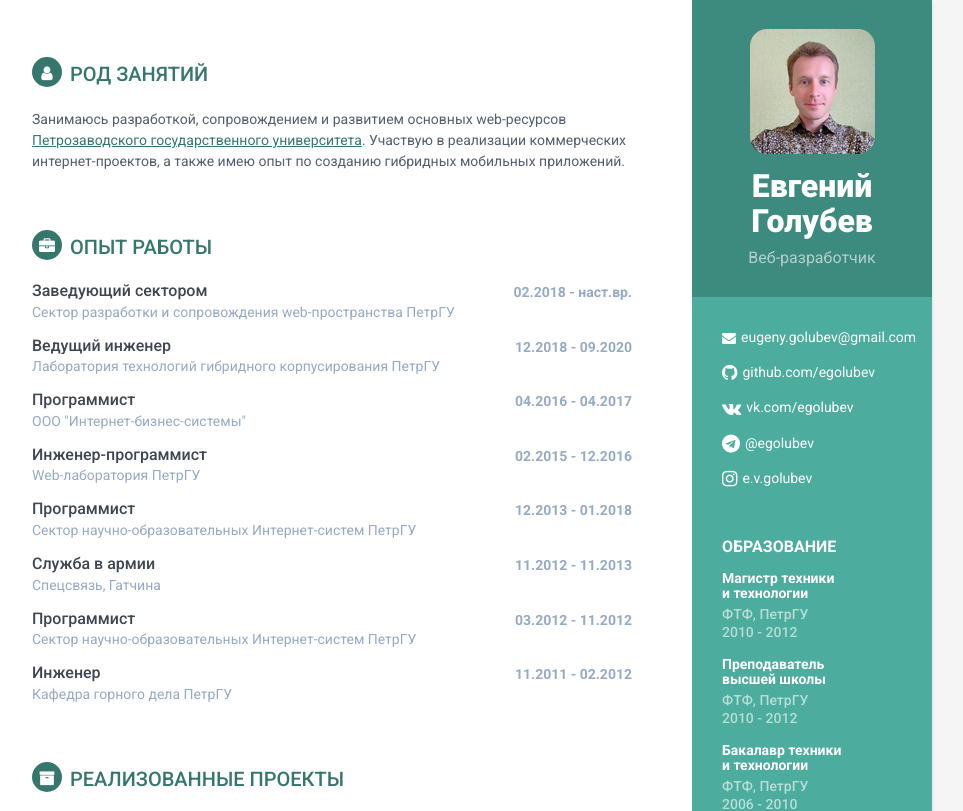
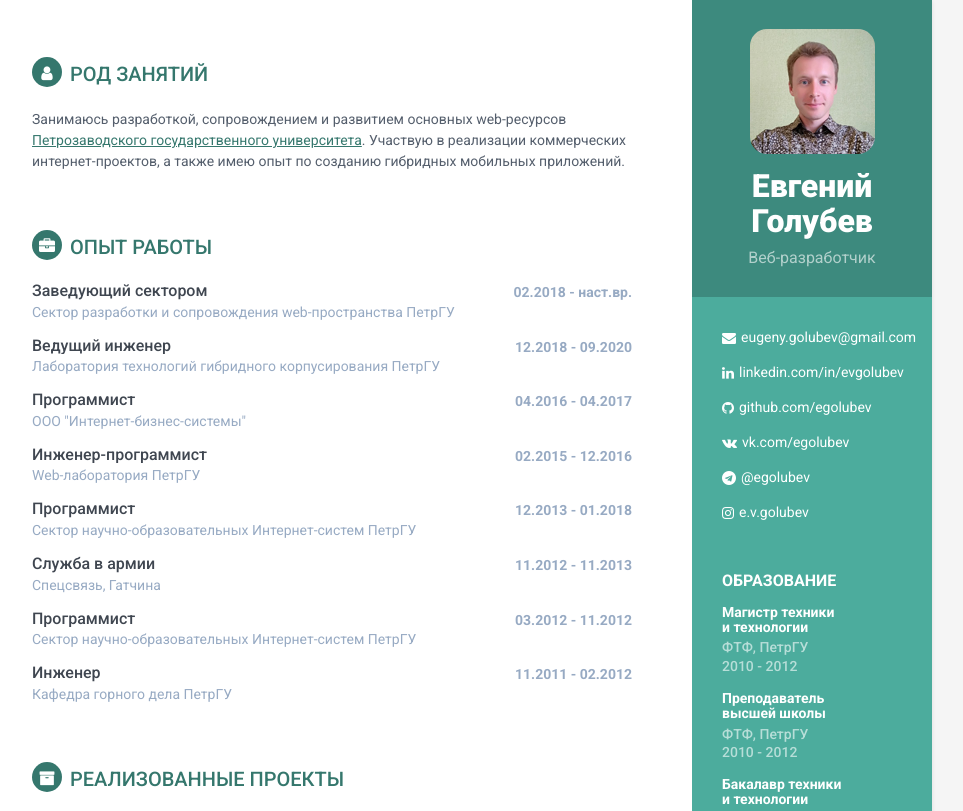
Before and after one commit to egolubev/egolubev.github.io, a PHP site: page / in a window 1280 px wide. Shown: the part 31-842 px from the top of the page, without its empty margins (188-1151 px from the left). Run offline with PHP 8.4, Linux system fonts and the light colour scheme.

Commit message:
linkedin

```diff
--- a/my.css
+++ b/my.css
@@ -9,3 +9,6 @@ a.text-underline:active,
 a.text-underline:hover  {
 	text-decoration: underline;
 }
+.sidebar-wrapper .contact-list .my-icon .fa {
+	font-size: 14px;
+}
--- a/right_column.html
+++ b/right_column.html
@@ -6,11 +6,12 @@
     </div>
     <div class="contact-container container-block">
         <ul class="list-unstyled contact-list">
-            <li class="email"><i class="fa fa-envelope"></i><a href="mailto:eugeny.golubev@gmail.com">eugeny.golubev@gmail.com</a></li>
-            <li class="github"><i class="fa fa-github"></i><a href="https://github.com/egolubev" target="_blank">github.com/egolubev</a></li>
-            <li class="vk"><i class="fa fa-vk"></i><a href="https://vk.com/egolubev" target="_blank">vk.com/egolubev</a></li>
-            <li class="github"><i class="fa fa-telegram"></i><a href="https://t.me/egolubev" target="_blank">@egolubev</a></li>
-            <li class="twitter"><i class="fa fa-instagram"></i><a href="https://www.instagram.com/e.v.golubev" target="_blank">e.v.golubev</a></li>
+            <li class="my-icon"><i class="fa fa-envelope"></i><a href="mailto:eugeny.golubev@gmail.com">eugeny.golubev@gmail.com</a></li>
+            <li class="my-icon"><i class="fa fa-linkedin"></i><a href="https://www.linkedin.com/in/evgolubev">linkedin.com/in/evgolubev</a></li>
+            <li class="my-icon"><i class="fa fa-github"></i><a href="https://github.com/egolubev" target="_blank">github.com/egolubev</a></li>
+            <li class="my-icon"><i class="fa fa-vk"></i><a href="https://vk.com/egolubev" target="_blank">vk.com/egolubev</a></li>
+            <li class="my-icon"><i class="fa fa-telegram"></i><a href="https://t.me/egolubev" target="_blank">@egolubev</a></li>
+            <li class="my-icon"><i class="fa fa-instagram"></i><a href="https://www.instagram.com/e.v.golubev" target="_blank">e.v.golubev</a></li>
         </ul>
     </div>
     <div class="education-container container-block">
```
